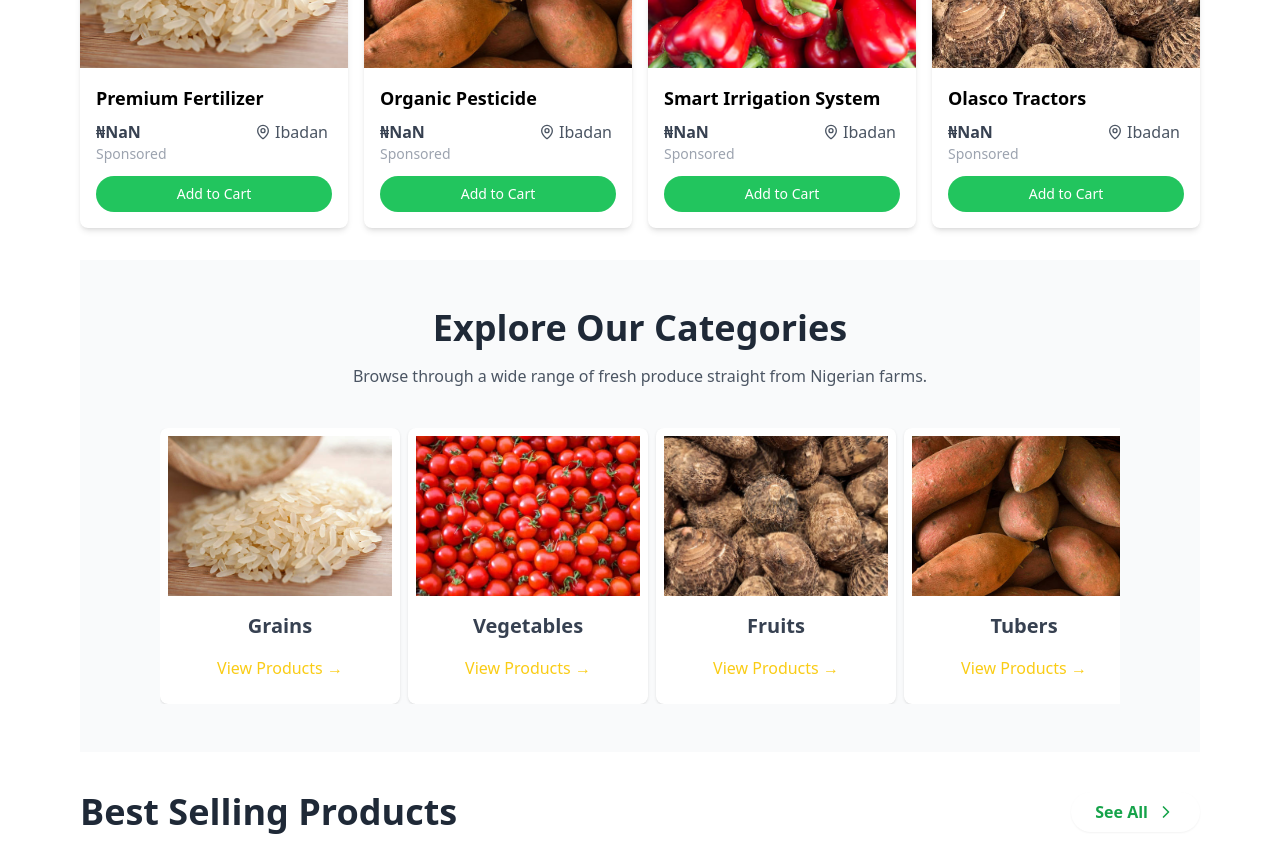
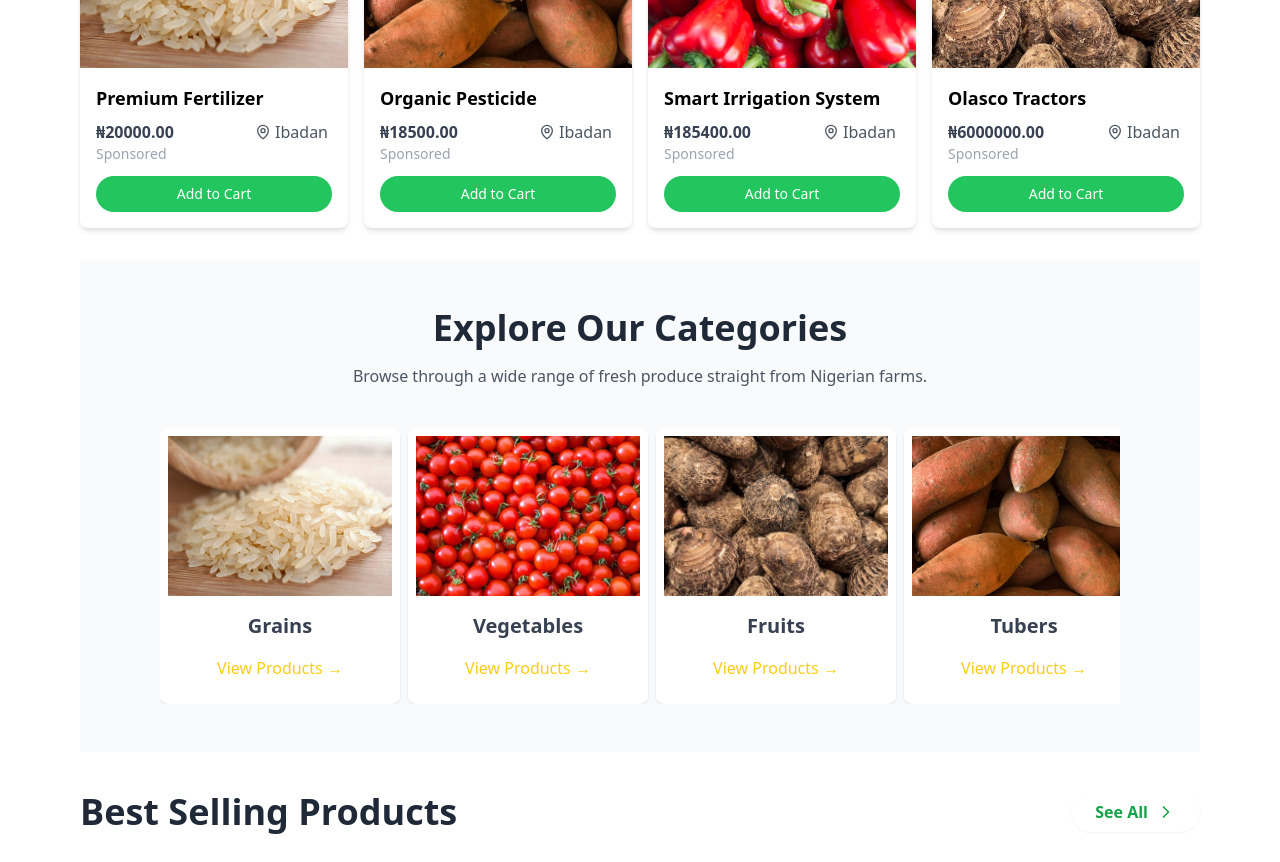
Before and after one commit to tobidada001/ag, a React (Vite) app: page / in a window 1280 px wide. Shown: the part 1360-2222 px from the top of the page. Built offline with nearby package versions, Linux system fonts and the light colour scheme.

Commit message:
Modified the sponsored products section to show price

```diff
--- a/src/components/SponsoredProducts.jsx
+++ b/src/components/SponsoredProducts.jsx
@@ -8,10 +8,10 @@ import { ChevronRight } from "lucide-react";
 import ProductCard from "./ProductCard";
 const SponsoredProducts = () => {
   const sponsoredItems = [
-    { id: 1, name: "Premium Fertilizer", brand: "GreenGrow", image: rice },
-    { id: 2, name: "Organic Pesticide", brand: "NatureSafe", image: potato },
-    { id: 3, name: "Smart Irrigation System", brand: "AquaTech", image: pepper},
-    { id: 3, name: "Olasco Tractors", brand: "BioTechies", image: cocoyam},
+    { id: 1, name: "Premium Fertilizer", brand: "GreenGrow", image: rice, price: 20000 },
+    { id: 2, name: "Organic Pesticide", brand: "NatureSafe", image: potato , price: 18500 },
+    { id: 3, name: "Smart Irrigation System", brand: "AquaTech", image: pepper, price: 185400 },
+    { id: 3, name: "Olasco Tractors", brand: "BioTechies", image: cocoyam, price: 6000000 },
   ]
 
   return (
```
